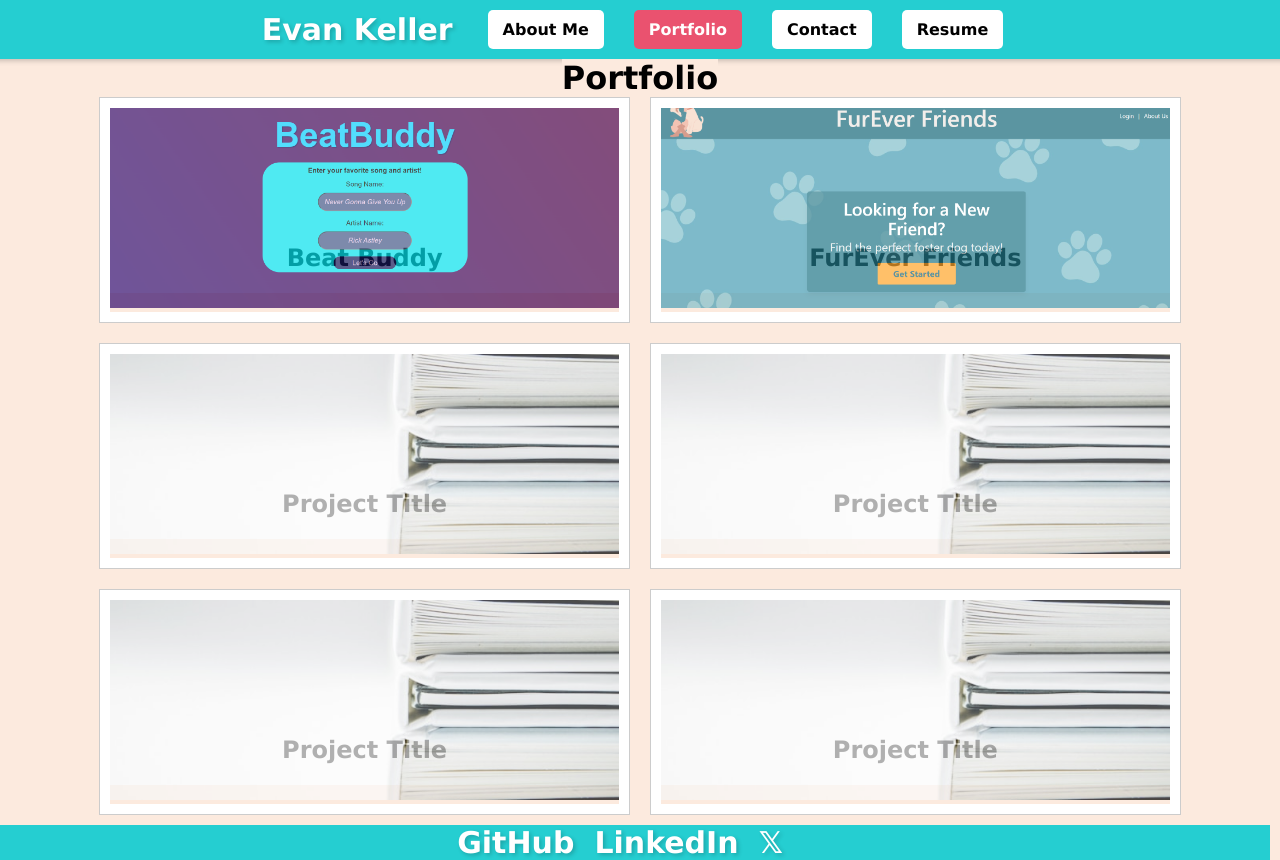
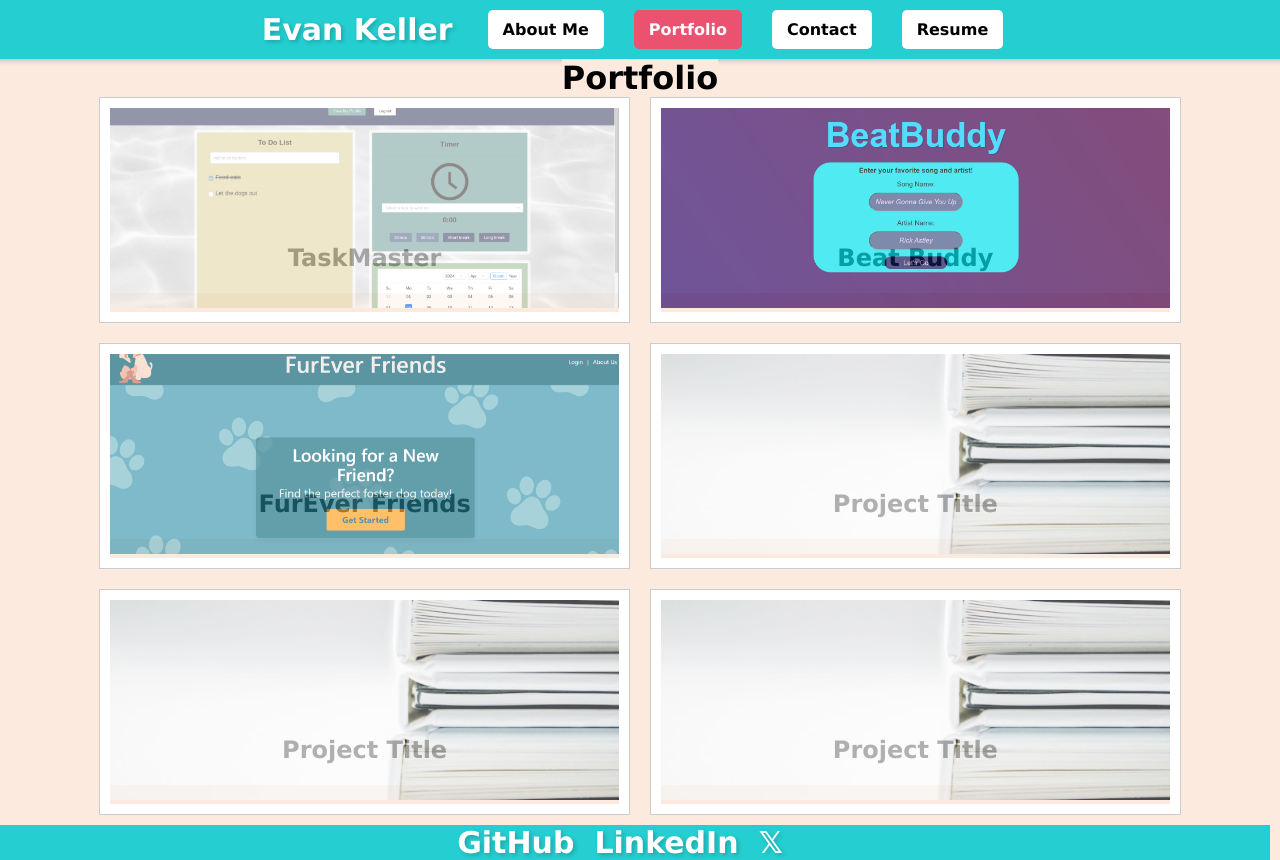
Before and after one commit to 33649EK/reactjs-portfolio-evanK, a React (Vite) app: page /Portfolio in a window 1280 px wide. Built offline with nearby package versions, Linux system fonts and the light colour scheme.

Commit message:
new project in portfolio and chakra ui

```diff
--- a/package.json
+++ b/package.json
@@ -10,6 +10,10 @@
     "preview": "vite preview"
   },
   "dependencies": {
+    "@chakra-ui/react": "^2.8.2",
+    "@emotion/react": "^11.11.4",
+    "@emotion/styled": "^11.11.5",
+    "framer-motion": "^11.1.7",
     "react": "^18.2.0",
     "react-dom": "^18.2.0",
     "react-router-dom": "^6.22.3"
--- a/src/pages/Portfolio.jsx
+++ b/src/pages/Portfolio.jsx
@@ -12,6 +12,12 @@ const Project = ({ title, image, altText, link }) => {
 const Portfolio = () => {
   const projects = [
     {
+      title: 'TaskMaster',
+      image: './images/TaskMasterHome.png',
+      altText: 'image of task master application',
+      link: 'https://github.com/33649EK/Task-Master',
+    },
+    {
       title: 'Beat Buddy',
       image: './images/BeatBuddy.png',
       altText: 'image of beat buddy application',
@@ -22,12 +28,6 @@ const Portfolio = () => {
       image: './images/FurEver.png',
       altText: 'image of fur ever friends application',
       link: 'https://github.com/davisjeff500/FurEver-Friends',
-    },
-    {
-      title: 'Project Title',
-      image: './images/Placeholder.jpg',
-      altText: 'placeholder image',
-      link: 'https://github.com/33649EK',
     },
     {
       title: 'Project Title',
```
Also changed, not shown: public/images/TaskMasterHome.png (added), 1 other file (tests, documents, lock files or other folders).
